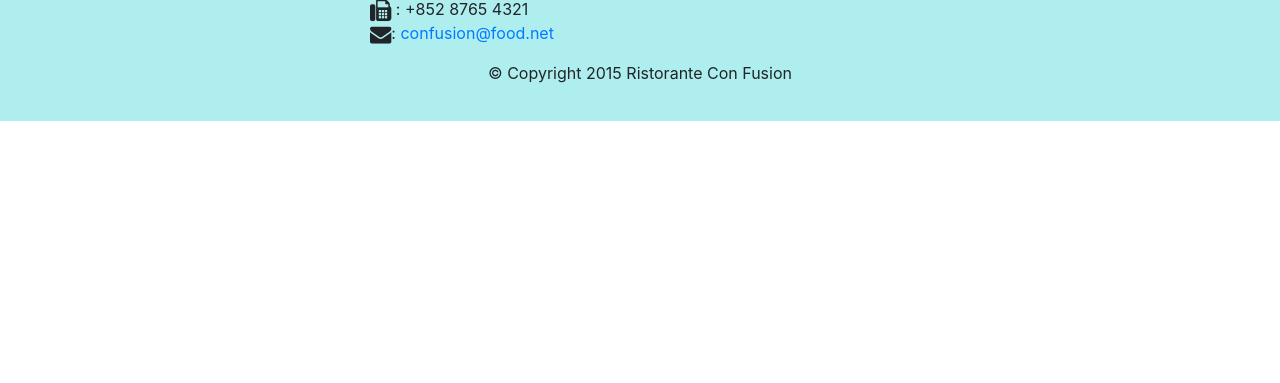
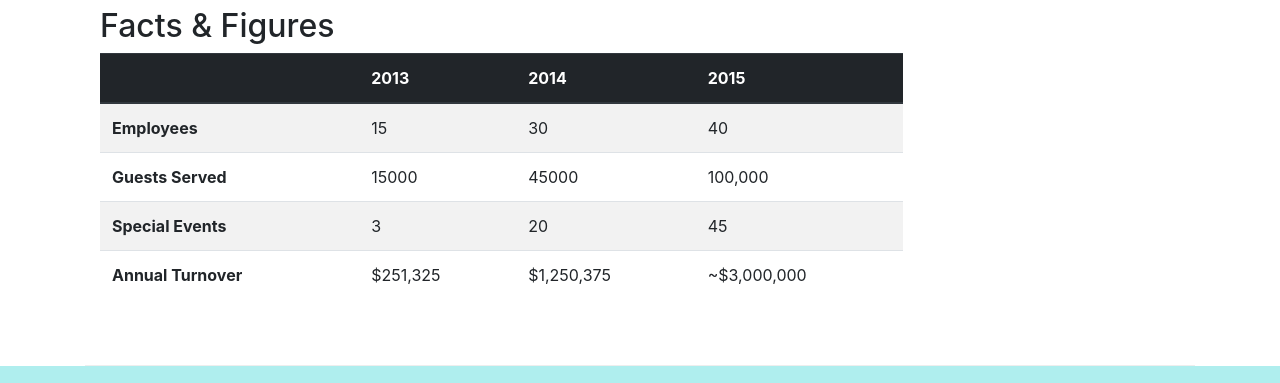
Before and after one commit to ashishpapanai/coursera-WebDev, a website: page aboutus.html in a window 1280 px wide. Shown: the part 1617-2000 px from the top of the page. Before the commit the page ends 1738 px from the top, so only its background shows below. Drawn offline with nearby package versions, Linux system fonts and the light colour scheme.

Commit message:
Table and Cards

```diff
--- a/aboutus.html
+++ b/aboutus.html
@@ -67,7 +67,33 @@
                     in Hong Kong. Featuring four of the best three-star Michelin chefs in the world, you never know what will arrive on your plate the next time you visit us.</p>
                 <p>The restaurant traces its humble beginnings to <em>The Frying Pan</em>, a successful chain started by our CEO, Mr. Peter Pan, that featured for the first time the world's best cuisines in a pan.</p>
             </div>
-            <div class="col-sm-4">
+            <div class="col-12 col-sm-6">
+                <div class="card">
+                    <h3 class="card-header bg-primary text-white">Facts At a Glance</h3>
+                    <div class="card-body">
+                        <dl class="row">
+                            <dt class="col-6">Started</dt>
+                            <dd class="col-6">3 Feb. 2013</dd>
+                            <dt class="col-6">Major Stake Holder</dt>
+                            <dd class="col-6">HK Fine Foods Inc.</dd>
+                            <dt class="col-6">Last Year's Turnover</dt>
+                            <dd class="col-6">$1,250,375</dd>
+                            <dt class="col-6">Employees</dt>
+                            <dd class="col-6">40</dd>
+                        </dl>
+                    </div>
+                </div>
+            </div>
+            <div class="col-12">
+                <div class="card card-body bg-light">
+                    <blockquote class="blockquote">
+                        <p class="mb-0">You better cut the pizza in four pieces because I'm not hungry enough to eat six.</p>
+                        <footer class="blockquote-footer">Yogi Berra,
+                            <cite title="Source Title">The Wit and Wisdom of Yogi Berra,
+                            P. Pepe, Diversion Books, 2014</cite>
+                        </footer>
+                    </blockquote>
+                </div>
             </div>
         </div>
 
@@ -89,7 +115,51 @@
                 <p class=" d-none d-sm-block ">Award winning three-star Michelin chef with wide International experience having worked closely with whos-who in the culinary world, he specializes in creating mouthwatering Indo-Italian fusion experiences. He says, <em>Put together the cuisines from the two craziest cultures, and you get a winning hit! Amma Mia!</em></p>
             </div>
         </div>
-
+        <div class="row row-content">
+            <div class="col-12 col-sm-9">
+                <h2>Facts &amp; Figures</h2>
+                <div class="table-responsive">
+                    <table class="table table-striped">
+                        <thead class="thead-dark">
+                            <tr>
+                                <th>&nbsp;</th>
+                                <th>2013</th>
+                                <th>2014</th>
+                                <th>2015</th>
+                            </tr>
+                        </thead>
+                        <tbody>
+                            <tr>
+                                <th>Employees</th>
+                                <td>15</td>
+                                <td>30</td>
+                                <td>40</td>
+                            </tr>
+                            <tr>
+                                <th>Guests Served</th>
+                                <td>15000</td>
+                                <td>45000</td>
+                                <td>100,000</td>
+                            </tr>
+                            <tr>
+                                <th>Special Events</th>
+                                <td>3</td>
+                                <td>20</td>
+                                <td>45</td>
+                            </tr>
+                            <tr>
+                                <th>Annual Turnover</th>
+                                <td>$251,325</td>
+                                <td>$1,250,375</td>
+                                <td>~$3,000,000</td>
+                            </tr>
+                        </tbody>
+                    </table>
+                </div>
+            </div>
+            <div class="col-12 col-sm-3"></div>
+        </div>
+    </div>
     </div>
 
     <footer class="footer ">
```
Also changed, not shown: contactus.html (+1 -1 lines).
